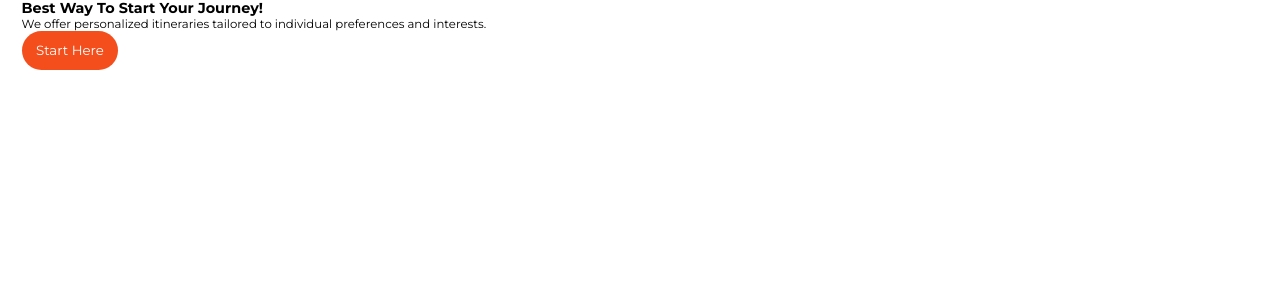
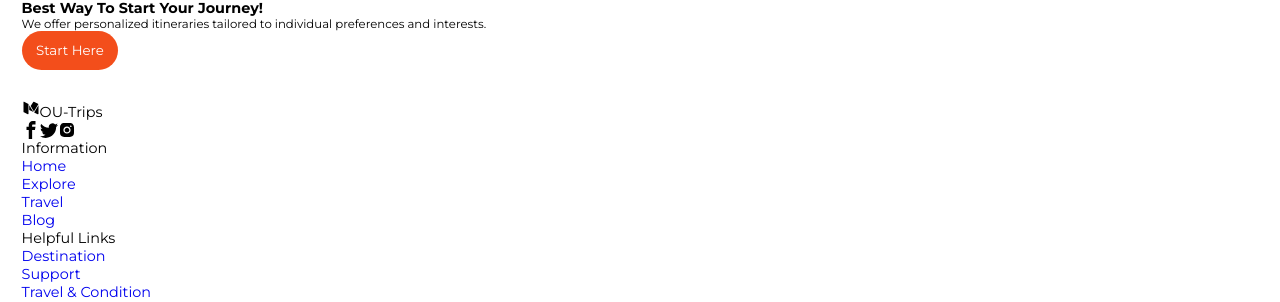
Before and after one commit to KarolinaReseman/travelproject, a React (Vite) app: page / in a window 1280 px wide. Shown: the part 7679-7981 px from the top of the page. Before the commit the page ends 7778 px from the top, so only its background shows below. Built offline with nearby package versions, Linux system fonts and the light colour scheme.

Commit message:
added links

```diff
--- a/src/App.jsx
+++ b/src/App.jsx
@@ -22,7 +22,7 @@ function App() {
       <Reviews/>
       <Question/>
       <Subscribe/>
-      {/* <Footer/> */}
+      <Footer/>
     </div>
   )
 }
--- a/src/Components/Footer/Footer.css
+++ b/src/Components/Footer/Footer.css
@@ -1 +1,20 @@
-/*# sourceMappingURL=Footer.css.map */
+@import url("https://fonts.googleapis.com/css2?family=League+Spartan:wght@300;400;500&family=Montserrat:wght@200;400;500;700;900&display=swap");
+root {
+  --primaryColor: hsl(14, 90%, 53%);
+  --primaryColorLight: hsl(14, 96%, 91%);
+  --bgColor: hsl(0, 0%, 100%);
+  --formColor: hsl(20, 42%, 97%);
+  --whiteColor: hsl(0, 0%, 100%);
+  --blackColor: hsl(0, 0%, 18%);
+  --greyColor: hsl(0, 0%, 51%);
+  --inPutColor: hsl(330, 12%, 97%);
+  --cardColor: hsl(300, 3%, 94%);
+  --biggestFrontSize: 2.5rem;
+  --h1FontSize: 1.6rem;
+  --h2FontSize: 1.25rem;
+  --h3FontSize: 1rem;
+  --normalFontSize: 0.938rem;
+  --smallFontSize: 0.813rem;
+  --smallestFontSize: 0.75rem;
+  --borderRadius: 3rem ;
+}/*# sourceMappingURL=Footer.css.map */
--- a/src/Components/Footer/Footer.jsx
+++ b/src/Components/Footer/Footer.jsx
@@ -1,10 +1,63 @@
 import React , {useState} from 'react'
 import "./Footer.css"
+import {BiLogoMediumOld} from "react-icons/bi"
+import {ImFacebook} from "react-icons/im"
+import {BsTwitter} from "react-icons/bs"
+import {AiFillInstagram} from "react-icons/ai"
 
 const Footer = () => {
   return (
-    <div>
-      Footer
+    <div className='footer'>
+      <div className="secContainer container grid">
+        <div className="logoDiv">
+          <div className="footerLogo">
+          <BiLogoMediumOld className='icon'/>
+          <span>OU-Trips</span>
+          </div>
+          <div className="social flex">
+            <ImFacebook className="icon"/>
+            <BsTwitter className="icon"/>
+            <AiFillInstagram className="icon"/>
+          </div>
+          <div className="footerLinks">
+            <span className="linkTitle">
+              Information
+            </span>
+            <li>
+              <a href="#">Home</a>
+            </li>
+            <li>
+              <a href="#">Explore</a>
+            </li>
+            <li>
+              <a href="#">Travel</a>
+            </li>
+            <li>
+              <a href="#">Blog</a>
+            </li>
+          </div>
+
+          <div className="footerLinks">
+            <span className="linkTitle">
+              Helpful Links
+            </span>
+            <li>
+              <a href="#">Destination</a>
+            </li>
+            <li>
+              <a href="#">Support</a>
+            </li>
+            <li>
+              <a href="#">Travel & Condition</a>
+            </li>
+            <li>
+              <a href="#">Privacy</a>
+            </li>
+          </div>
+
+
+        </div>
+      </div>
     </div>
   )
 }
```
Also changed, not shown: src/Components/Footer/Footer.scss (+23 -0 lines), 1 other file (tests, documents, lock files or other folders).
